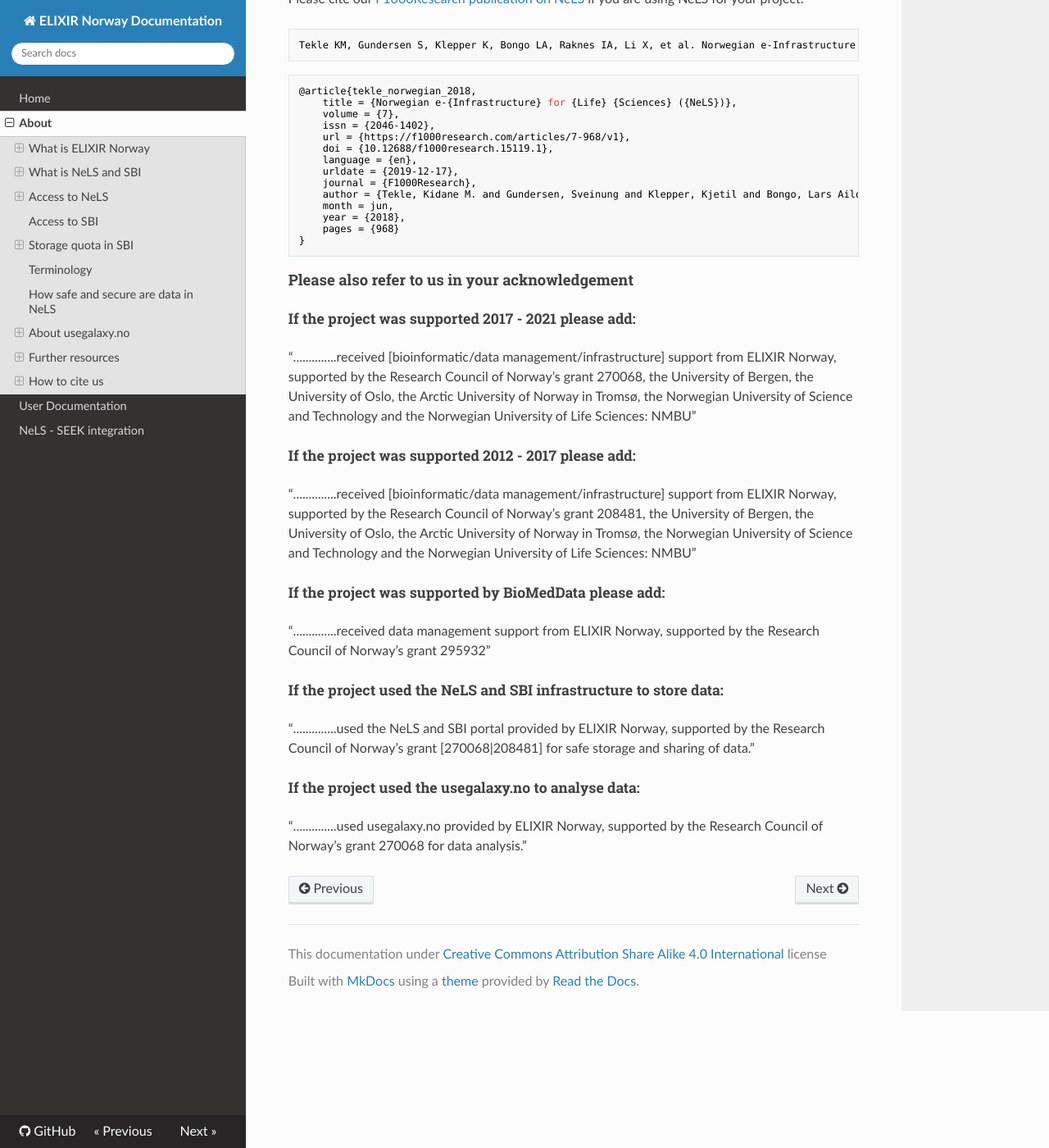
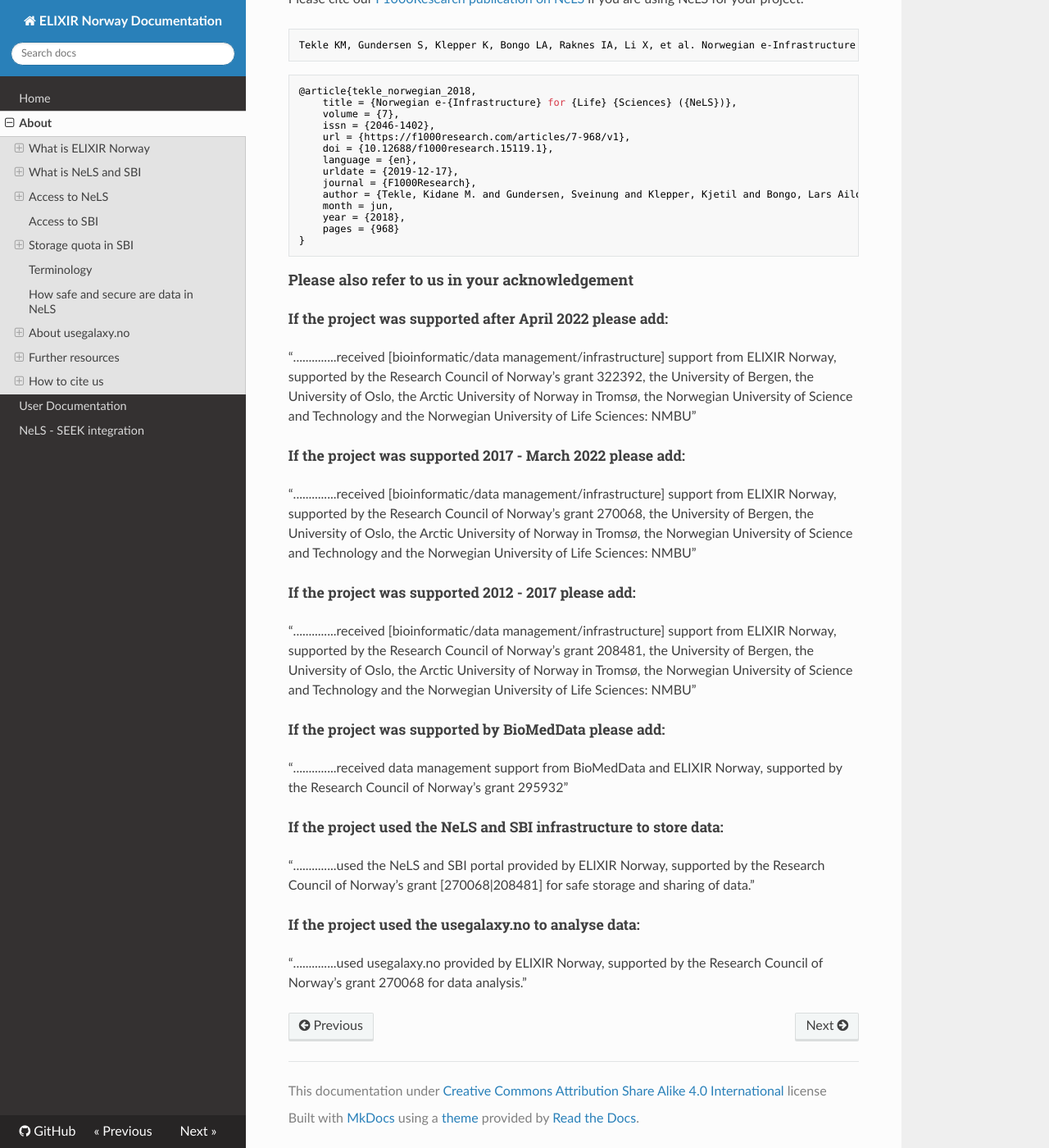
Before and after one commit to elixir-no-nels/nels-docs, an MkDocs documentation site: the page built from docs/about.md, in a window 1280 px wide and 1400 px high, scrolled down 5740 px. Shown: the whole window at 82% size. Built offline with MkDocs 1.6.1, drawn with Linux system fonts in a browser that asks for light colours; nearby versions of some CDN libraries.

Commit message:
Update about.md

```diff
--- a/docs/about.md
+++ b/docs/about.md
@@ -168,7 +168,12 @@
 
 #### Please also refer to us in your acknowledgement
 
-##### If the project was supported 2017 - 2021 please add:
+
+##### If the project was supported after April 2022 please add:
+
+“..............received [bioinformatic/data management/infrastructure] support from ELIXIR Norway, supported by the Research Council of Norway’s grant 322392, the University of Bergen, the University of Oslo, the Arctic University of Norway in Tromsø, the Norwegian University of Science and Technology and the Norwegian University of Life Sciences: NMBU”
+
+##### If the project was supported 2017 - March 2022 please add:
 
 “..............received [bioinformatic/data management/infrastructure] support from ELIXIR Norway, supported by the Research Council of Norway’s grant 270068, the University of Bergen, the University of Oslo, the Arctic University of Norway in Tromsø, the Norwegian University of Science and Technology and the Norwegian University of Life Sciences: NMBU”
 
@@ -178,7 +183,7 @@
 
 ##### If the project was supported by BioMedData please add:
 
-“..............received data management support from ELIXIR Norway, supported by the Research Council of Norway’s grant 295932”
+“..............received data management support from BioMedData and ELIXIR Norway, supported by the Research Council of Norway’s grant 295932”
 
 ##### If the project used the NeLS and SBI infrastructure to store data:
 
```
